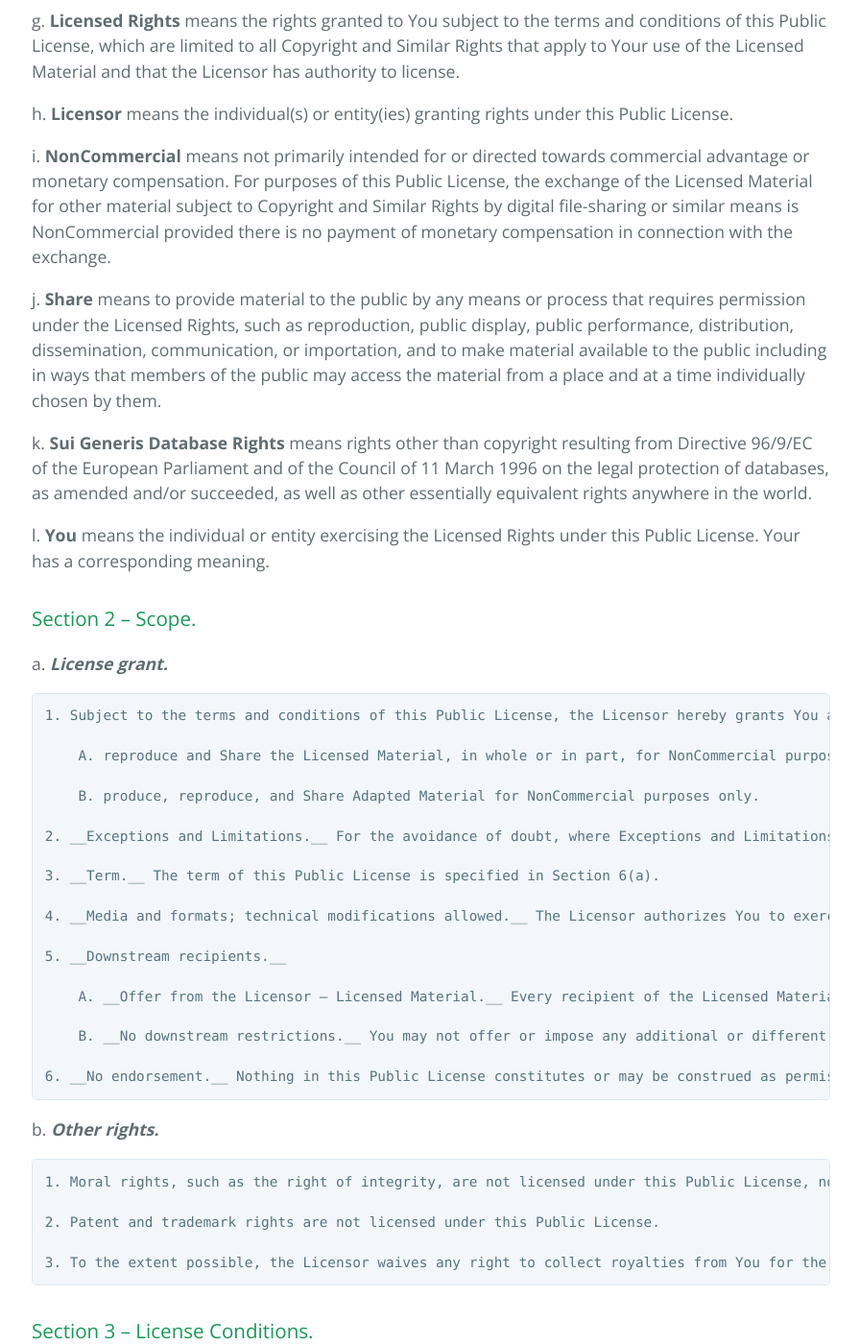
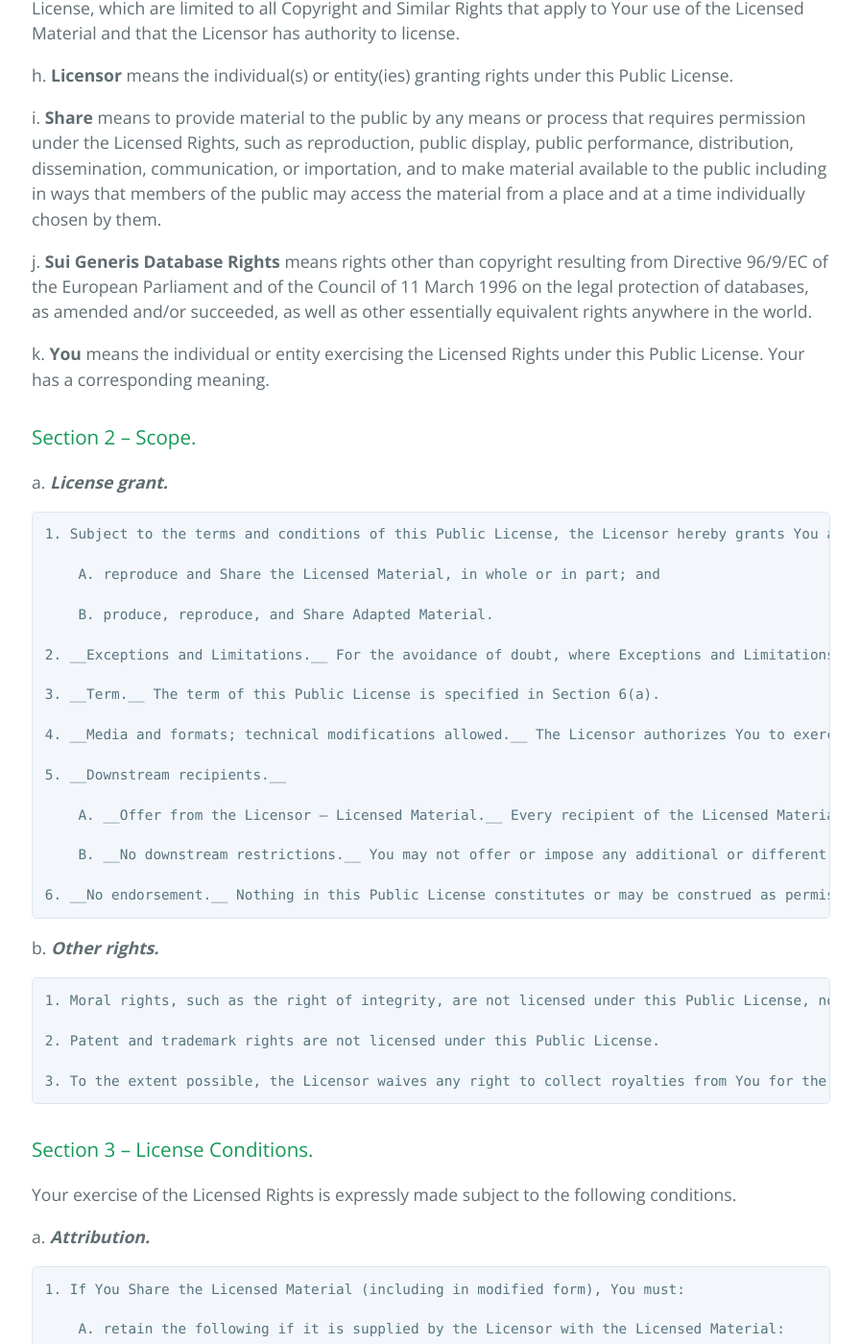
Before and after one commit to cmprsk/cpc-neuro, a Jekyll site: the page built from _posts/2016-03-30-Licença-para-reprodução.md, in a window 1280 px wide and 1400 px high, scrolled down 2466 px. Shown: the whole window at 96% size, without its empty margins (191-1087 px from the left). Built offline with Jekyll 4.4.1, drawn with Linux system fonts in a browser that asks for light colours; comment, search, counter and statistics services are not loaded; some of the changed text lies outside the part shown.

Commit message:
email & license

```diff
--- a/_posts/2016-03-30-Licença-para-reprodução.md
+++ b/_posts/2016-03-30-Licença-para-reprodução.md
@@ -4,10 +4,9 @@
 date: 2016-03-30 12:00:00 -0300
 comments: true
 ---
-
 ## creative commons
 
-# Attribution-NonCommercial 4.0 International
+# Attribution 4.0 International
 
 Creative Commons Corporation (“Creative Commons”) is not a law firm and does not provide legal services or legal advice. Distribution of Creative Commons public licenses does not create a lawyer-client or other relationship. Creative Commons makes its licenses and related information available on an “as-is” basis. Creative Commons gives no warranties regarding its licenses, any material licensed under their terms and conditions, or any related information. Creative Commons disclaims all liability for damages resulting from their use to the fullest extent possible.
 
@@ -19,9 +18,9 @@
 
 * __Considerations for the public:__ By using one of our public licenses, a licensor grants the public permission to use the licensed material under specified terms and conditions. If the licensor’s permission is not necessary for any reason–for example, because of any applicable exception or limitation to copyright–then that use is not regulated by the license. Our licenses grant only permissions under copyright and certain other rights that a licensor has authority to grant. Use of the licensed material may still be restricted for other reasons, including because others have copyright or other rights in the material. A licensor may make special requests, such as asking that all changes be marked or described. Although not required by our licenses, you are encouraged to respect those requests where reasonable. [More considerations for the public](http://wiki.creativecommons.org/Considerations_for_licensors_and_licensees#Considerations_for_licensees).
 
-## Creative Commons Attribution-NonCommercial 4.0 International Public License
+## Creative Commons Attribution 4.0 International Public License
 
-By exercising the Licensed Rights (defined below), You accept and agree to be bound by the terms and conditions of this Creative Commons Attribution-NonCommercial 4.0 International Public License ("Public License"). To the extent this Public License may be interpreted as a contract, You are granted the Licensed Rights in consideration of Your acceptance of these terms and conditions, and the Licensor grants You such rights in consideration of benefits the Licensor receives from making the Licensed Material available under these terms and conditions.
+By exercising the Licensed Rights (defined below), You accept and agree to be bound by the terms and conditions of this Creative Commons Attribution 4.0 International Public License ("Public License"). To the extent this Public License may be interpreted as a contract, You are granted the Licensed Rights in consideration of Your acceptance of these terms and conditions, and the Licensor grants You such rights in consideration of benefits the Licensor receives from making the Licensed Material available under these terms and conditions.
 
 ### Section 1 – Definitions.
 
@@ -41,13 +40,11 @@
 
 h. __Licensor__ means the individual(s) or entity(ies) granting rights under this Public License.
 
-i. __NonCommercial__ means not primarily intended for or directed towards commercial advantage or monetary compensation. For purposes of this Public License, the exchange of the Licensed Material for other material subject to Copyright and Similar Rights by digital file-sharing or similar means is NonCommercial provided there is no payment of monetary compensation in connection with the exchange.
+i. __Share__ means to provide material to the public by any means or process that requires permission under the Licensed Rights, such as reproduction, public display, public performance, distribution, dissemination, communication, or importation, and to make material available to the public including in ways that members of the public may access the material from a place and at a time individually chosen by them.
 
-j. __Share__ means to provide material to the public by any means or process that requires permission under the Licensed Rights, such as reproduction, public display, public performance, distribution, dissemination, communication, or importation, and to make material available to the public including in ways that members of the public may access the material from a place and at a time individually chosen by them.
+j. __Sui Generis Database Rights__ means rights other than copyright resulting from Directive 96/9/EC of the European Parliament and of the Council of 11 March 1996 on the legal protection of databases, as amended and/or succeeded, as well as other essentially equivalent rights anywhere in the world.
 
-k. __Sui Generis Database Rights__ means rights other than copyright resulting from Directive 96/9/EC of the European Parliament and of the Council of 11 March 1996 on the legal protection of databases, as amended and/or succeeded, as well as other essentially equivalent rights anywhere in the world.
-
-l. __You__ means the individual or entity exercising the Licensed Rights under this Public License. Your has a corresponding meaning.
+k. __You__ means the individual or entity exercising the Licensed Rights under this Public License. Your has a corresponding meaning.
 
 ### Section 2 – Scope.
 
@@ -55,9 +52,9 @@
 
     1. Subject to the terms and conditions of this Public License, the Licensor hereby grants You a worldwide, royalty-free, non-sublicensable, non-exclusive, irrevocable license to exercise the Licensed Rights in the Licensed Material to:
 
-        A. reproduce and Share the Licensed Material, in whole or in part, for NonCommercial purposes only; and
+        A. reproduce and Share the Licensed Material, in whole or in part; and
 
-        B. produce, reproduce, and Share Adapted Material for NonCommercial purposes only.
+        B. produce, reproduce, and Share Adapted Material.
 
     2. __Exceptions and Limitations.__ For the avoidance of doubt, where Exceptions and Limitations apply to Your use, this Public License does not apply, and You do not need to comply with its terms and conditions.
 
@@ -79,7 +76,7 @@
 
     2. Patent and trademark rights are not licensed under this Public License.
 
-    3. To the extent possible, the Licensor waives any right to collect royalties from You for the exercise of the Licensed Rights, whether directly or through a collecting society under any voluntary or waivable statutory or compulsory licensing scheme. In all other cases the Licensor expressly reserves any right to collect such royalties, including when the Licensed Material is used other than for NonCommercial purposes.
+    3. To the extent possible, the Licensor waives any right to collect royalties from You for the exercise of the Licensed Rights, whether directly or through a collecting society under any voluntary or waivable statutory or compulsory licensing scheme. In all other cases the Licensor expressly reserves any right to collect such royalties.
 
 ### Section 3 – License Conditions.
 
@@ -115,7 +112,7 @@
 
 Where the Licensed Rights include Sui Generis Database Rights that apply to Your use of the Licensed Material:
 
-a. for the avoidance of doubt, Section 2(a)(1) grants You the right to extract, reuse, reproduce, and Share all or a substantial portion of the contents of the database for NonCommercial purposes only;
+a. for the avoidance of doubt, Section 2(a)(1) grants You the right to extract, reuse, reproduce, and Share all or a substantial portion of the contents of the database;
 
 b. if You include all or a substantial portion of the database contents in a database in which You have Sui Generis Database Rights, then the database in which You have Sui Generis Database Rights (but not its individual contents) is Adapted Material; and
 
```
Also changed, not shown: _posts/2016-03-27-Declaração-ética.md (+2 -2 lines).
